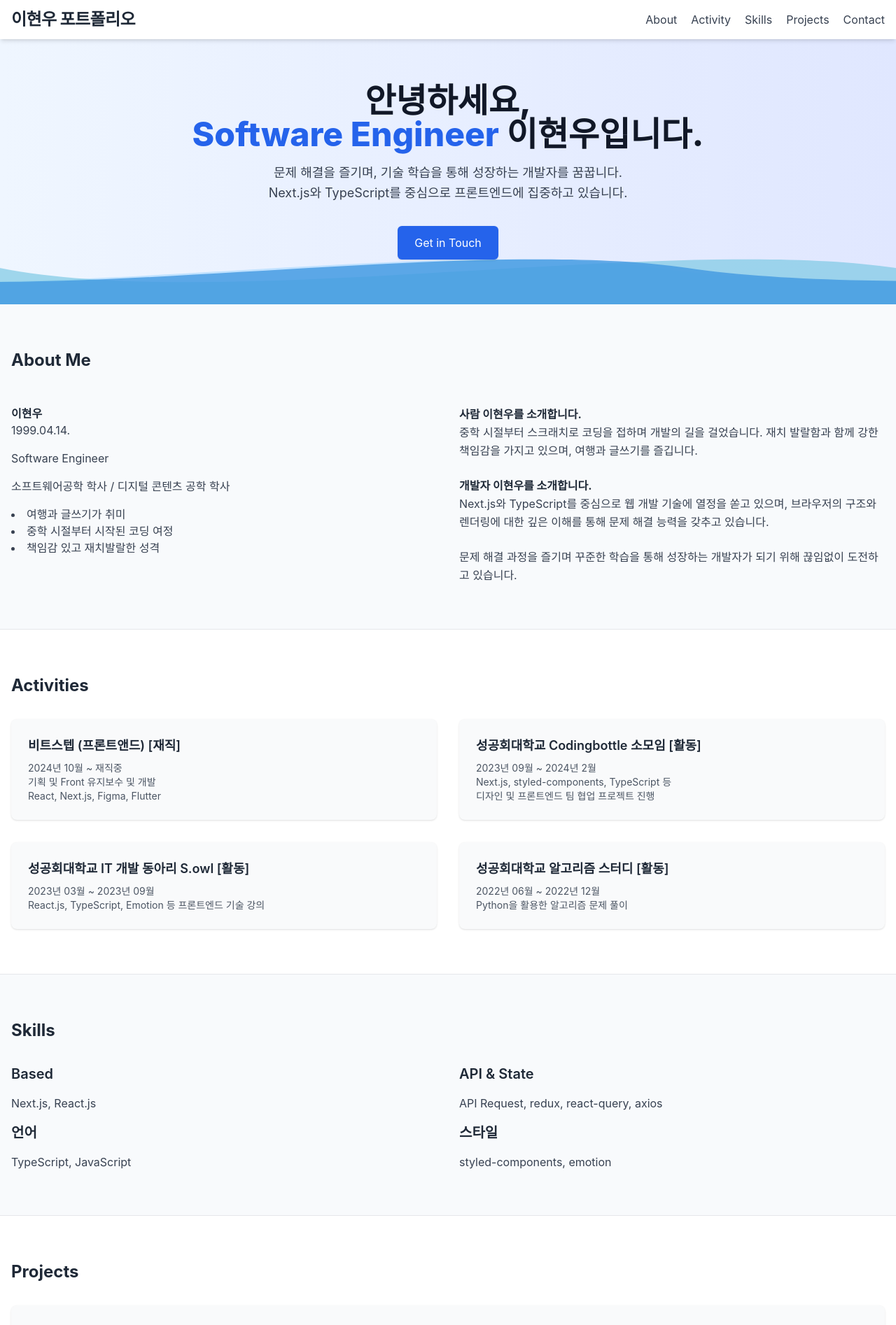
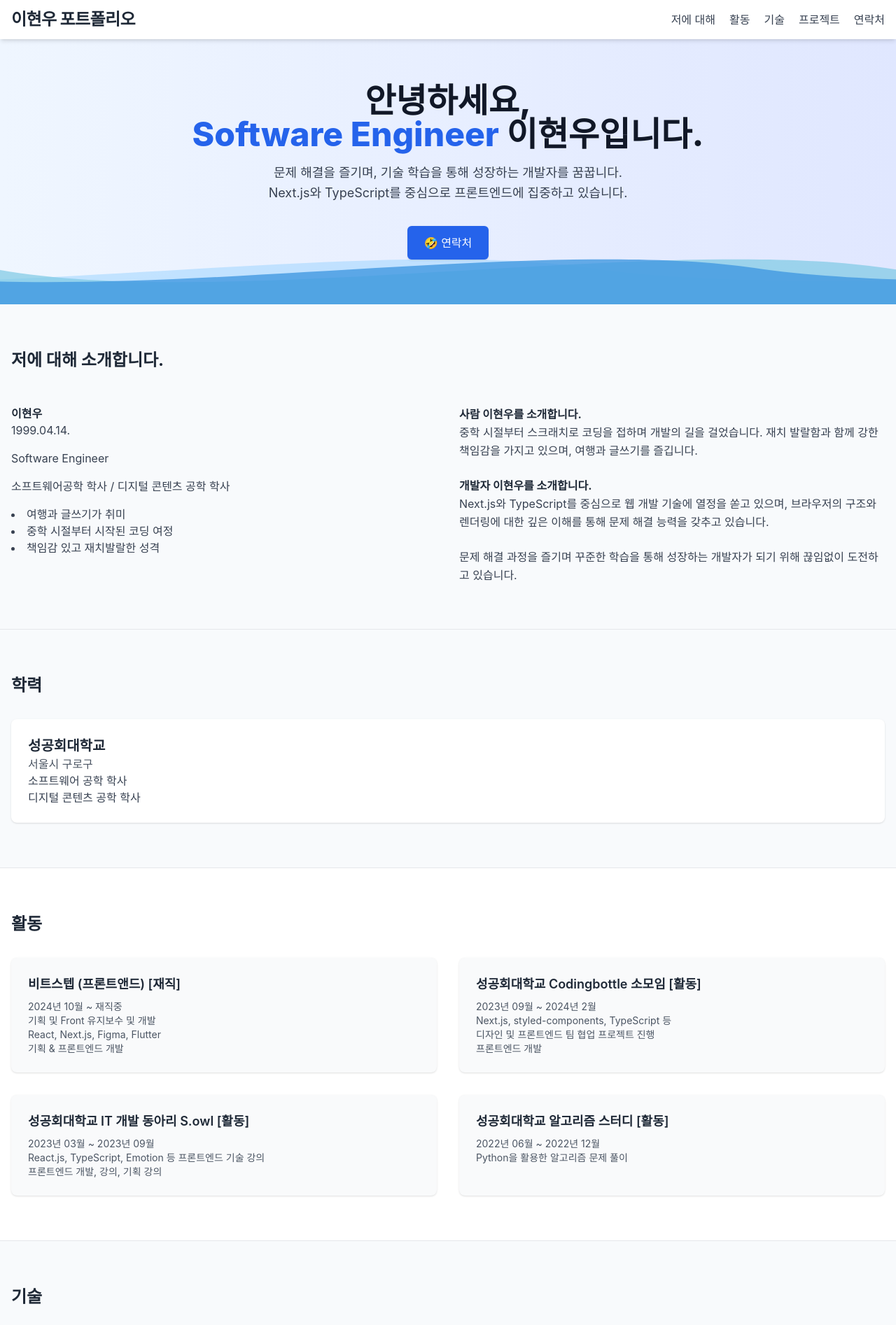
Before and after one commit to LeeHueeng/portfolio2025, a Next.js app: page / in a window 1280 px wide. Shown: the top 1894 px of the page at 70% size. Built offline with nearby package versions, Linux system fonts and the light colour scheme.

Commit message:
add : 이력추가 및 css 수정ㅑ

```diff
--- a/src/app/page.tsx
+++ b/src/app/page.tsx
@@ -26,7 +26,7 @@ export default function Page() {
                   href="#about"
                   className="text-gray-700 hover:text-blue-500 transition-colors"
                 >
-                  About
+                  저에 대해
                 </a>
               </li>
               <li>
@@ -34,7 +34,7 @@ export default function Page() {
                   href="#activity"
                   className="text-gray-700 hover:text-blue-500 transition-colors"
                 >
-                  Activity
+                  활동
                 </a>
               </li>
               <li>
@@ -42,7 +42,7 @@ export default function Page() {
                   href="#skills"
                   className="text-gray-700 hover:text-blue-500 transition-colors"
                 >
-                  Skills
+                  기술
                 </a>
               </li>
               <li>
@@ -50,7 +50,7 @@ export default function Page() {
                   href="#projects"
                   className="text-gray-700 hover:text-blue-500 transition-colors"
                 >
-                  Projects
+                  프로젝트
                 </a>
               </li>
               <li>
@@ -58,7 +58,7 @@ export default function Page() {
                   href="#contact"
                   className="text-gray-700 hover:text-blue-500 transition-colors"
                 >
-                  Contact
+                  연락처
                 </a>
               </li>
             </ul>
@@ -84,7 +84,7 @@ export default function Page() {
             href="#contact"
             className="inline-block bg-blue-600 text-white px-6 py-3 rounded-md shadow hover:bg-blue-700 transition-colors"
           >
-            Get in Touch
+            🤣 연락처
           </a>
         </div>
         {/* 파도 애니메이션은 뒤에 존재하되, z-index 조정으로 콘텐츠 뒤에 위치 */}
@@ -94,7 +94,9 @@ export default function Page() {
         id="about"
         className="container mx-auto px-4 py-16 flex flex-col gap-8"
       >
-        <h3 className="text-2xl font-bold mb-4 text-gray-800">About Me</h3>
+        <h3 className="text-2xl font-bold mb-4 text-gray-800">
+          저에 대해 소개합니다.
+        </h3>
         <div className="grid grid-cols-1 md:grid-cols-2 gap-8">
           <div className="space-y-4">
             <p className="text-gray-700">
@@ -137,13 +139,29 @@ export default function Page() {
           </div>
         </div>
       </section>
+      <section
+        id="education"
+        className="container mx-auto px-4 py-16 border-t border-gray-200"
+      >
+        <h3 className="text-2xl font-bold mb-8 text-gray-800">학력</h3>
+        <div className="space-y-6">
+          <div className="bg-white p-6 rounded-lg shadow">
+            <h4 className="text-xl font-semibold text-gray-800">
+              성공회대학교
+            </h4>
+            <p className="text-gray-600">서울시 구로구</p>
+            <p className="text-gray-700">소프트웨어 공학 학사</p>
+            <p className="text-gray-700">디지털 콘텐츠 공학 학사</p>
+          </div>
+        </div>
+      </section>
 
       <section
         id="activity"
         className="bg-white py-16 px-4 border-t border-gray-200"
       >
         <div className="container mx-auto">
-          <h3 className="text-2xl font-bold mb-8 text-gray-800">Activities</h3>
+          <h3 className="text-2xl font-bold mb-8 text-gray-800">활동</h3>
           <div className="grid grid-cols-1 md:grid-cols-2 gap-8">
             <div className="bg-gray-50 p-6 rounded-lg shadow hover:shadow-md transition-shadow">
               <h4 className="text-lg font-semibold text-gray-800 mb-2">
@@ -153,6 +171,8 @@ export default function Page() {
                 2024년 10월 ~ 재직중 <br />
                 기획 및 Front 유지보수 및 개발 <br />
                 React, Next.js, Figma, Flutter
+                <br />
+                기획 & 프론트엔드 개발
               </p>
             </div>
             <div className="bg-gray-50 p-6 rounded-lg shadow hover:shadow-md transition-shadow">
@@ -162,7 +182,8 @@ export default function Page() {
               <p className="text-sm text-gray-600">
                 2023년 09월 ~ 2024년 2월 <br />
                 Next.js, styled-components, TypeScript 등 <br />
-                디자인 및 프론트엔드 팀 협업 프로젝트 진행
+                디자인 및 프론트엔드 팀 협업 프로젝트 진행 <br />
+                프론트엔드 개발
               </p>
             </div>
             <div className="bg-gray-50 p-6 rounded-lg shadow hover:shadow-md transition-shadow">
@@ -171,7 +192,8 @@ export default function Page() {
               </h4>
               <p className="text-sm text-gray-600">
                 2023년 03월 ~ 2023년 09월 <br />
-                React.js, TypeScript, Emotion 등 프론트엔드 기술 강의
+                React.js, TypeScript, Emotion 등 프론트엔드 기술 강의 <br />
+                프론트엔드 개발, 강의, 기획 강의
               </p>
             </div>
             <div className="bg-gray-50 p-6 rounded-lg shadow hover:shadow-md transition-shadow">
@@ -191,7 +213,7 @@ export default function Page() {
         id="skills"
         className="container mx-auto px-4 py-16 border-t border-gray-200"
       >
-        <h3 className="text-2xl font-bold mb-8 text-gray-800">Skills</h3>
+        <h3 className="text-2xl font-bold mb-8 text-gray-800">기술</h3>
         <div className="grid grid-cols-1 md:grid-cols-2 gap-8">
           <div className="space-y-4">
             <h4 className="text-xl font-semibold text-gray-800">Based</h4>
@@ -215,55 +237,105 @@ export default function Page() {
         className="bg-white py-16 px-4 border-t border-gray-200"
       >
         <div className="container mx-auto">
-          <h3 className="text-2xl font-bold mb-8 text-gray-800">Projects</h3>
+          <h3 className="text-2xl font-bold mb-8 text-gray-800">프로젝트</h3>
 
           <ProjectCard
             title="DomiDomi"
             period="2023년 06월 ~ 2023년 11월"
             description="기숙사 근로 중 기존 시스템의 비효율을 줄이기 위해 제작한 웹 서비스"
             team="FE 2명, BE 2명"
+            role="프로젝트 대표, 프론트엔드 (70%), 기획(100%), 디자인(100%)"
             tech="Next.js, TypeScript, emotion, axios, Vercel, EC2 등"
             url="https://domidomis.duckdns.org/user/home"
             gitFE="https://github.com/DominestSKHU/Frontend"
             gitBE="https://github.com/DominestSKHU/Backend"
-            notion="https://www.notion.so/Dominest-0c231effb7"
+            notion="https://bright-trawler-c11.notion.site/Dominest-0c231effb7924f8ba66c1bf87e9123af?pvs=4"
           />
           <ProjectCard
             title="포잇 캘린더"
             period="2023년 09월 ~ 2024년 2월"
             description="구글 일정관리를 위한 웹서비스"
             team="FE 3명, BE 4명, Design 2명"
+            role="프론트엔드 (30%)"
             tech="Next.js, TypeScript, styled-components, axios, Vercel 등"
             url="https://www.jmgdh.duckdns.org/test"
             gitFE="https://github.com/codingBottle/JMGDH_Web"
-            notion="https://wise-twilight-aaf.notion.site/ecc375a"
+            notion="https://wise-twilight-aaf.notion.site/ecc375a65e8d46b3a9bb742280f0ce0a?v=1f09f56fb7e049d3840099d51971895a"
           />
           <ProjectCard
             title="알(뜰마)법사"
             period="2024년 03월 ~ 2024년 7월"
             description="자취 생활 중 고물가 시대에 절약을 위해 만든 웹 서비스"
             team="FE 1명, BE 1명, Design 1명"
+            role="프론트엔드 (100%), 기획 (100%)"
             tech="Next.js, TypeScript, styled-components, axios, Vercel 등"
             url="https://albeobsa-front.vercel.app/"
             gitFE="https://github.com/jijijig/albeobsa-Front"
-            notion="https://www.notion.so/6954e27ab79e428eb72bcf5610fc0212"
+            notion="https://www.notion.so/https://private-wallaby-931.notion.site/6954e27ab79e428eb72bcf5610fc0212?pvs=4"
+          />
+          <ProjectCard
+            title="HashKey Fun Fronte"
+            period="2024년 12월 ~ 2024년 12월"
+            description="해시키 체인을 연결하여 밈코인 거래 플랫폼을 개발하였습니다. 이 프로젝트는 해시키 해커톤에서 미래상을 수상하였습니다."
+            team="FE 1명, BE 1명, Design 1명"
+            role="프론트엔드 (100%)"
+            tech="Next.js, Web3.0, TypeScript, styled-components, axios, Vercel 등"
+            url="https://hash-key-fun-fronte.vercel.app/"
+            gitFE="https://github.com/LeeHueeng/HashKeyFun_Fronte/tree/main"
+            notion="https://wise-twilight-aaf.notion.site/11f88e74500d806eabc1fbcd983cce96"
           />
         </div>
+
+        <section
+          id="awards"
+          className="container mx-auto px-4 py-16  border-t border-gray-200"
+        >
+          <h3 className="text-2xl font-bold mb-8 text-gray-800">수상이력</h3>
+          <ul className="space-y-4">
+            <li className="bg-white p-6 rounded-lg shadow">
+              <h4 className="text-xl font-semibold text-gray-800">
+                GoodWin Incubating 창업동아리 프로젝트 선정
+              </h4>
+              <p className="text-gray-600">2023년 2월</p>
+            </li>
+            <li className="bg-white p-6 rounded-lg shadow">
+              <h4 className="text-xl font-semibold text-gray-800">
+                성공회대학교 IT 경진대회 최우수상 수상
+              </h4>
+              <p className="text-gray-600">2023년</p>
+            </li>
+            <li className="bg-white p-6 rounded-lg shadow">
+              <h4 className="text-xl font-semibold text-gray-800">
+                GoodWind Incubating 창업동아리 프로젝트 선정
+              </h4>
+              <p className="text-gray-600">2024년 2월</p>
+            </li>
+            <li className="bg-white p-6 rounded-lg shadow">
+              <h4 className="text-xl font-semibold text-gray-800">
+                해시키 해커톤 미래상 수상
+              </h4>
+              <p className="text-gray-600">2024년 12월</p>
+            </li>
+          </ul>
+        </section>
       </section>
 
       <section
         id="contact"
         className="container mx-auto px-4 py-16 border-t border-gray-200"
       >
-        <h3 className="text-2xl font-bold mb-8 text-gray-800">Contact</h3>
+        <h3 className="text-2xl font-bold mb-8 text-gray-800">연락처</h3>
         <div className="grid grid-cols-1 md:grid-cols-2 gap-8">
           {/* Contact Info */}
           <div className="space-y-4 text-gray-700">
             <p>
+              <strong className="text-gray-800">이름:</strong> 이현우
+            </p>
+            <p>
               <strong className="text-gray-800">Phone:</strong> 010-8408-4111
             </p>
             <p>
-              <strong className="text-gray-800">Email:</strong>{" "}
+              <strong className="text-gray-800">Email:</strong>
               <a
                 href="mailto:zzxx373014@gmail.com"
                 className="underline hover:text-blue-500"
@@ -272,7 +344,7 @@ export default function Page() {
               </a>
             </p>
             <p>
-              <strong className="text-gray-800">Github:</strong>{" "}
+              <strong className="text-gray-800">Github:</strong>
               <a
                 href="https://github.com/LeeHueeng"
                 className="underline hover:text-blue-500"
@@ -311,9 +383,11 @@ export default function Page() {
       <footer className="bg-white border-t border-gray-200">
         <div className="container mx-auto px-4 py-6 flex flex-col md:flex-row justify-between items-center">
           <p className="text-gray-500 text-sm">
-            © {new Date().getFullYear()} Lee Hyunwoo. All rights reserved.
+            © {new Date().getFullYear()} Hueeng
           </p>
-          <p className="text-gray-500 text-sm">next.js & tailwindcss</p>
+          <p className="text-gray-500 text-sm">
+            next.js 와 tailwindcss로 제작되었습니다.
+          </p>
         </div>
       </footer>
     </main>
@@ -326,6 +400,7 @@ type ProjectCardProps = {
   description: string;
   team: string;
   tech: string;
+  role: string;
   url?: string;
   gitFE?: string;
   gitBE?: string;
@@ -338,6 +413,7 @@ function ProjectCard({
   description,
   team,
   tech,
+  role,
   url,
   gitFE,
   gitBE,
@@ -354,6 +430,9 @@ function ProjectCard({
         </li>
         <li>
           <strong>Tech:</strong> {tech}
+        </li>
+        <li>
+          <strong>Role:</strong> {role}
         </li>
       </ul>
       <div className="flex flex-wrap gap-4 mt-4">
```
